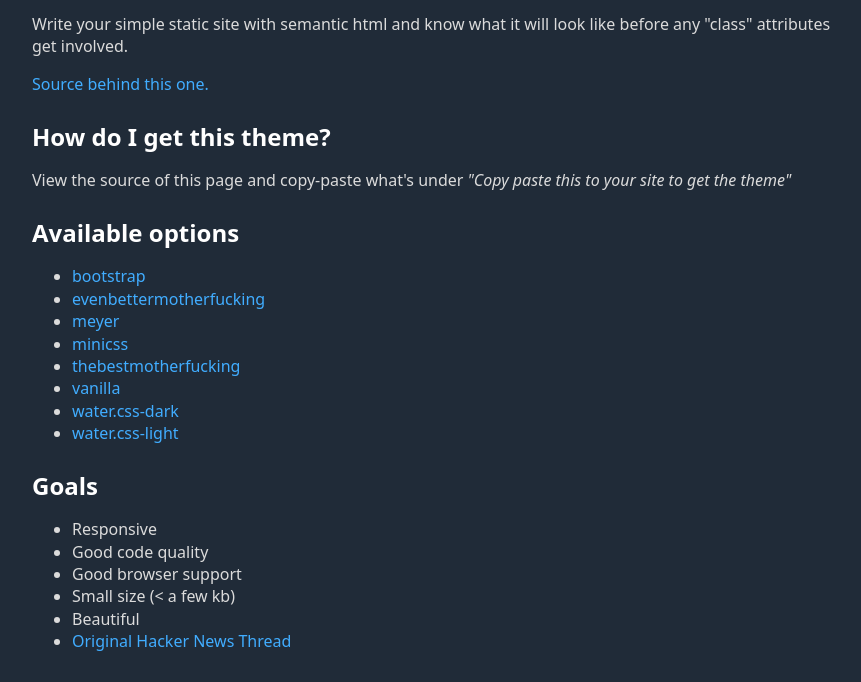
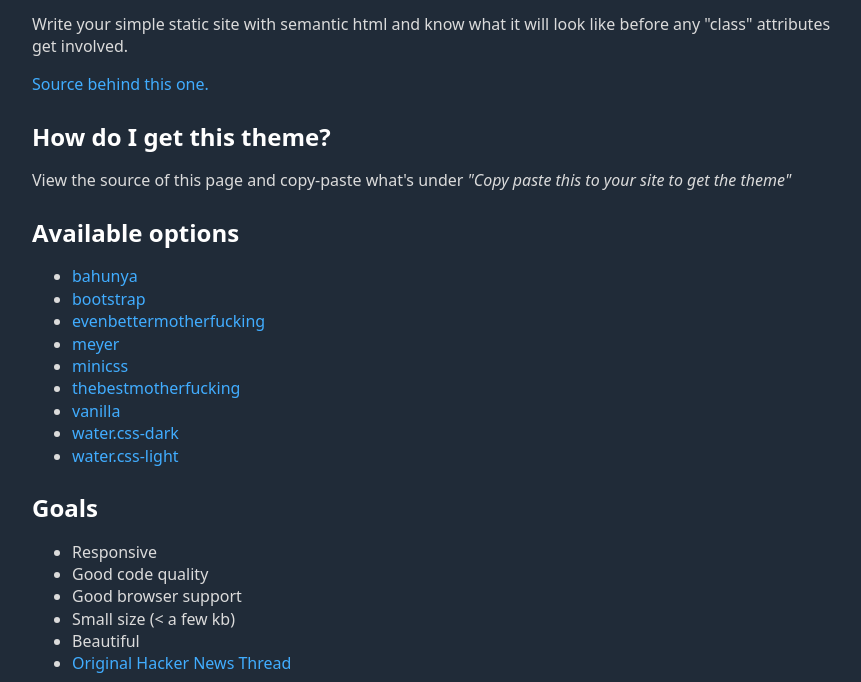
Before and after one commit to ubershmekel/cssbed, a plain HTML site: page index.html in a window 1280 px wide. Shown: the part 115-797 px from the top of the page, without its empty margins (208-1069 px from the left). Drawn offline with nearby package versions, Linux system fonts and the light colour scheme.

Commit message:
Added bahunya

```diff
--- a/index.html
+++ b/index.html
@@ -50,6 +50,7 @@
     <h2>Available options</h2>
     <!-- options -->
     <ul>
+      <li><a href="/bahunya">bahunya</a>
       <li><a href="/bootstrap">bootstrap</a>
       <li><a href="/evenbettermotherfucking">evenbettermotherfucking</a>
       <li><a href="/meyer">meyer</a>
```
Also changed, not shown: bahunya/link.txt (added), bahunya/snippet.txt (added).
